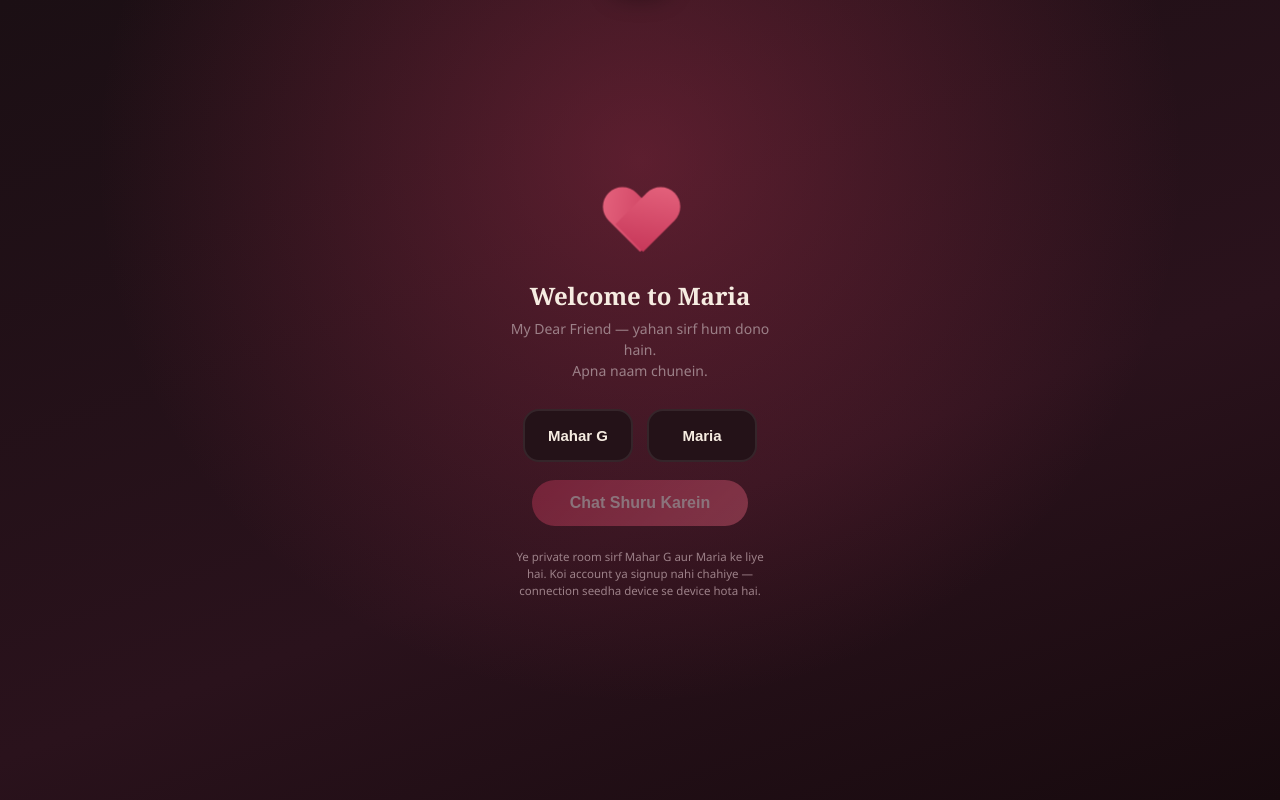
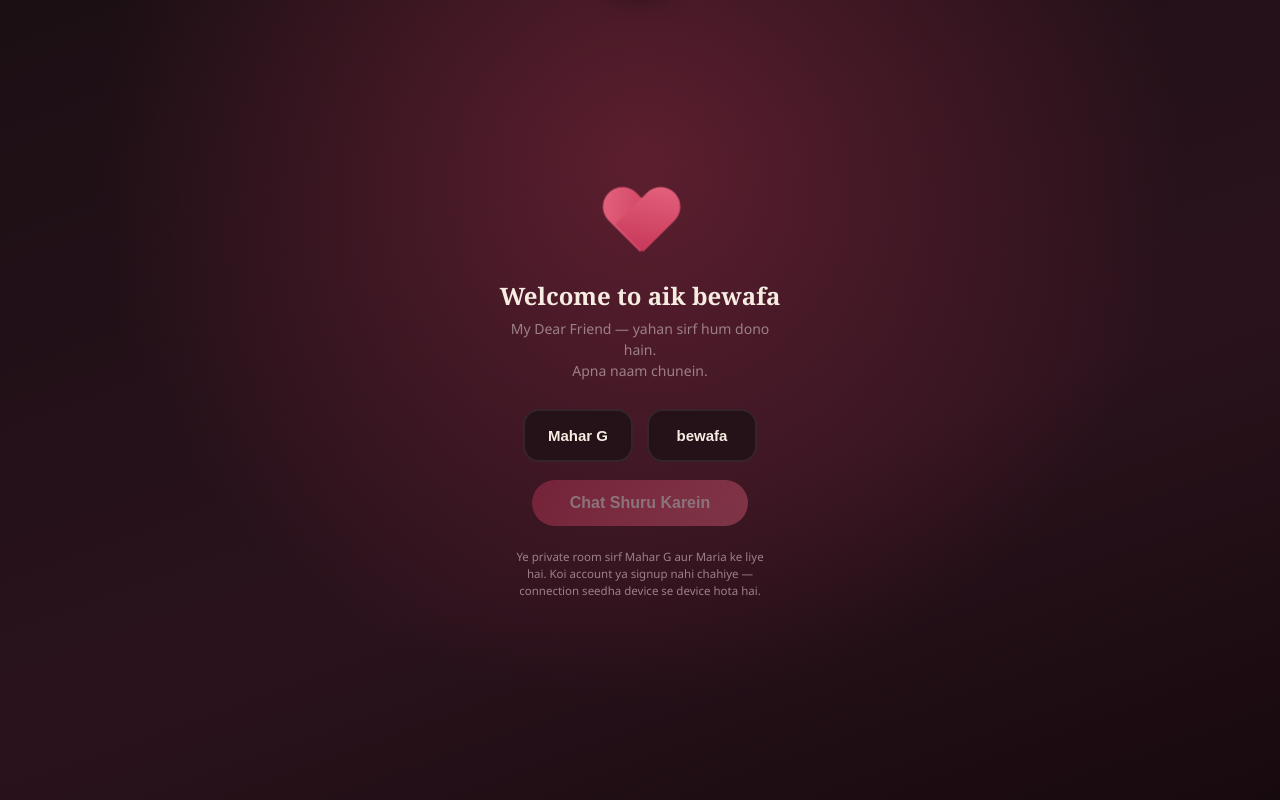
Before and after one commit to m50516573-collab/Mahar-g-and-Maria-chat, a website: page index.html in a window 1280 px wide. Shown: the top 800 px of the page. Drawn offline with Linux system fonts and the light colour scheme; a script that the page names is missing.

Commit message:
Update index.html

```diff
--- a/index.html
+++ b/index.html
@@ -3,7 +3,7 @@
 <head>
 <meta charset="UTF-8">
 <meta name="viewport" content="width=device-width, initial-scale=1.0, maximum-scale=1, user-scalable=no">
-<title>Maria — My Dear Friend</title>
+<title>bewafa larki— My Dear Friend</title>
 <script src="https://cdn.jsdelivr.net/npm/gun/gun.js"></script>
 <script src="https://unpkg.com/peerjs@1.5.2/dist/peerjs.min.js"></script>
 <style>
@@ -140,11 +140,11 @@
   <!-- SETUP SCREEN: pick identity (only two fixed users) -->
   <div id="setupScreen">
     <div class="heart"></div>
-    <h1 class="setup-title">Welcome to Maria</h1>
+    <h1 class="setup-title">Welcome to aik bewafa</h1>
     <p class="setup-sub">My Dear Friend — yahan sirf hum dono hain.<br>Apna naam chunein.</p>
     <div class="role-pick">
       <button class="role-btn" id="pickMahar">Mahar G</button>
-      <button class="role-btn" id="pickMaria">Maria</button>
+      <button class="role-btn" id="pickMaria">bewafa</button>
     </div>
     <button class="btn-primary" id="enterChatBtn" disabled>Chat Shuru Karein</button>
     <p class="setup-note">Ye private room sirf Mahar G aur Maria ke liye hai. Koi account ya signup nahi chahiye — connection seedha device se device hota hai.</p>
```
